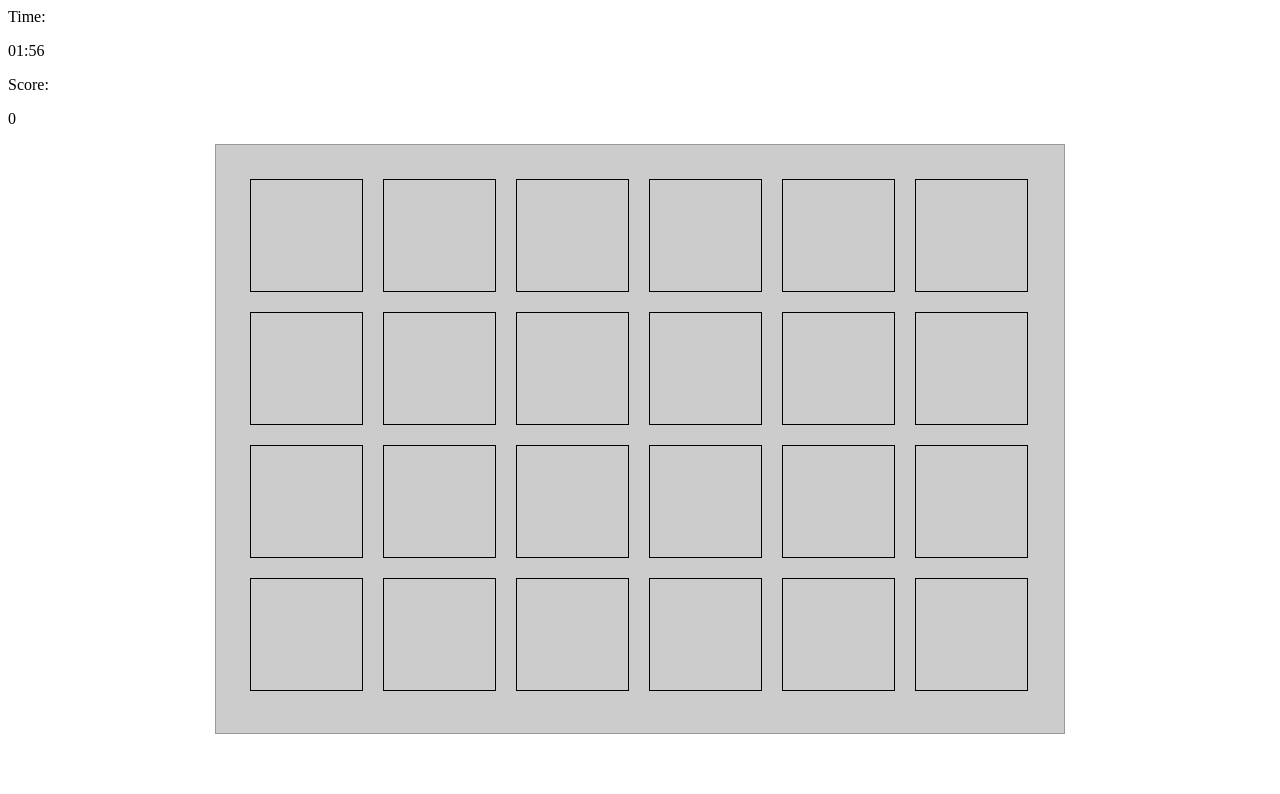
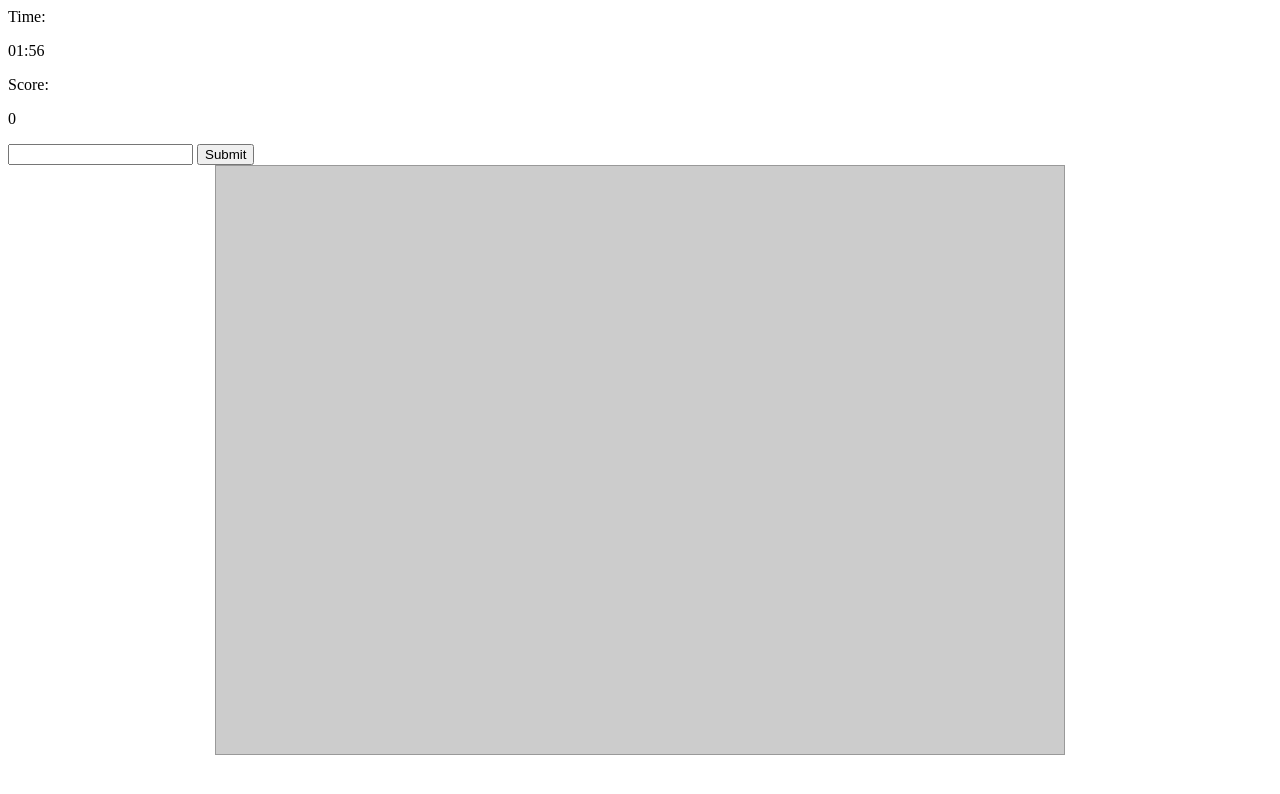
Before and after one commit to lukluke/memory-card-two-compare, a plain HTML site: page index.html in a window 1280 px wide. Drawn offline with Linux system fonts and the light colour scheme.

Commit message:
Update index.html

```diff
--- a/index.html
+++ b/index.html
@@ -26,7 +26,7 @@ div#memory_board > div{
 <script>
 
 // only for two card compare
-var memory_array = ['A','A','B','B','C','C','D','D','E','E','F','F','G','G','H','H','I','I','J','J','K','K','L','L'];
+var memory_array = [];
 var memory_values = [];
 var memory_tile_ids = [];
 var tiles_flipped = 0;
@@ -41,9 +41,19 @@ Array.prototype.memory_tile_shuffle = function(){
         this[i] = temp;
     }
 }
+function createCardContent(){
+   // memory_array = [1, 1, 1];
+   var number = document.getElementById("number").value;
+    for(var i =0; i < number; i++) {
+       memory_array.push(i)
+       memory_array.push(i)
+       memory_array.push(i)
+    }
+}
 function newGenerateBoard(){
 	tiles_flipped = 0;
 	var output = '';
+    createCardContent();
     memory_array.memory_tile_shuffle();
 	for(var i = 0; i < memory_array.length; i++){
 		output += '<div id="tile_'+i+'" onclick="memoryFlipTile(this,\''+memory_array[i]+'\')"></div>';
@@ -151,6 +161,8 @@ window.onload = function () {
 <body>
 Time: <p id="time"> 02:00</p>
 Score: <p id="score"> 0</p>
+<input type="number" id="number" />
+<button type="submit" onclick="newGenerateBoard()" >Submit</button>
 <div id="memory_board"></div>
 <script>newGenerateBoard();</script>
 </body>
```
